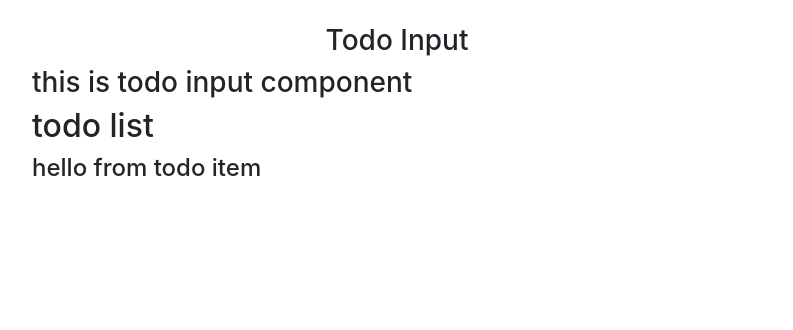
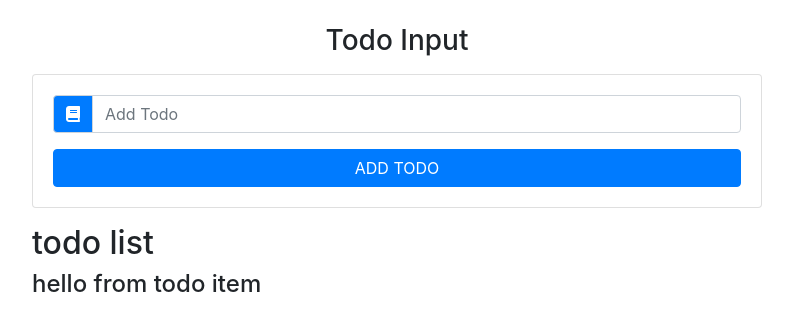
Before and after one commit to WooCashpirowski/react-todos, a React (Create React App) app: page / in a window 1280 px wide. Shown: the top 330 px of the page, without its empty margins (243-1036 px from the left). Built offline with nearby package versions, Linux system fonts and the light colour scheme.

Commit message:
todo input setup

```diff
--- a/public/index.html
+++ b/public/index.html
@@ -9,7 +9,6 @@
       name="description"
       content="Todo list created using create-react-app"
     />
-    <link rel="manifest" href="%PUBLIC_URL%/manifest.json" />
 
     <title>Todo list</title>
   </head>
--- a/src/App.js
+++ b/src/App.js
@@ -18,6 +18,9 @@ export class App extends Component {
 
   handleChange = (e) => {
     console.log("handle change");
+    this.setState({
+      item: e.target.value,
+    });
   };
 
   handleSubmit = (e) => {
--- a/src/components/TodoInput.js
+++ b/src/components/TodoInput.js
@@ -2,9 +2,31 @@ import React, { Component } from "react";
 
 export default class TodoInput extends Component {
   render() {
+    const { item, handleChange, handleSubmit, editItem } = this.props;
     return (
-      <div>
-        <h3>this is todo input component</h3>
+      <div className="card card-body my-3">
+        <form onSubmit={handleSubmit}>
+          <div className="input-group">
+            <div className="input-group-prepend">
+              <div className="input-group-text bg-primary text-white">
+                <i className="fas fa-book"></i>
+              </div>
+            </div>
+            <input
+              type="text"
+              className="form-control text-capitalize"
+              placeholder="add todo"
+              value={item}
+              onChange={handleChange}
+            />
+          </div>
+          <button
+            type="submit"
+            className="btn btn-block btn-primary mt-3 text-uppercase"
+          >
+            add todo
+          </button>
+        </form>
       </div>
     );
   }
```
